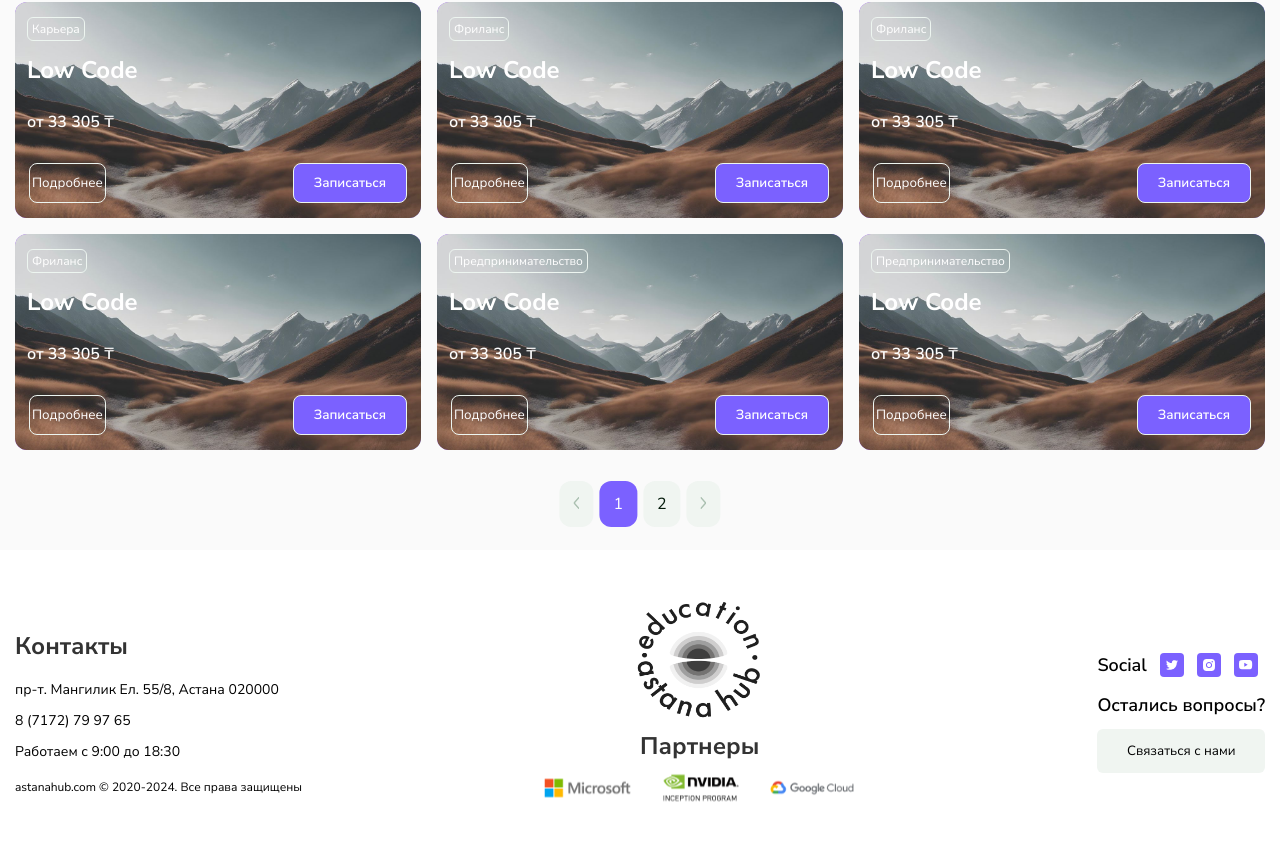
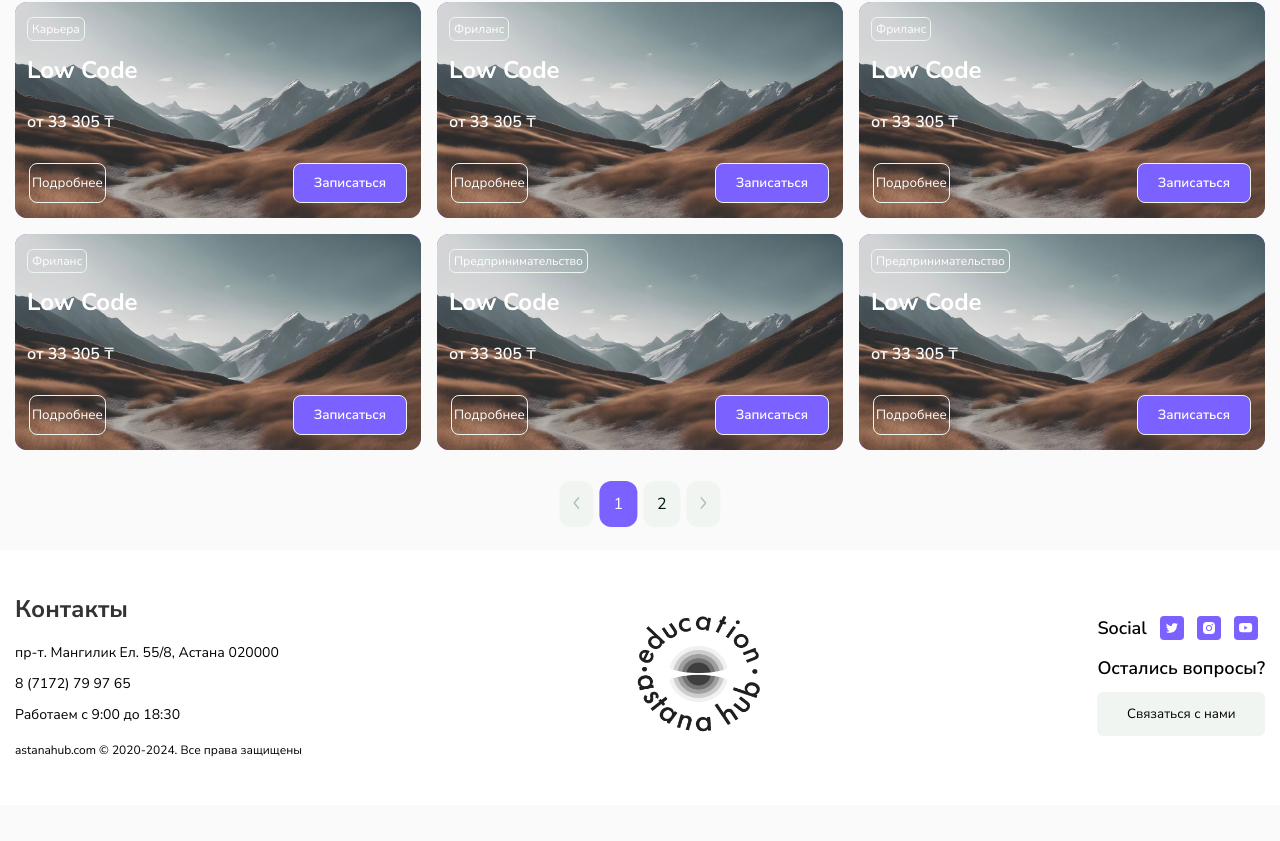
Before and after one commit to Azamat32/AstanaHub, a Vue app: page / in a window 1280 px wide. Shown: the part 1227-2068 px from the top of the page. After the commit the page ends 2032 px from the top, so only its background shows below. Built offline with nearby package versions, Linux system fonts and the light colour scheme.

Commit message:
add footer

```diff
--- a/src/components/Footer/Footer.vue
+++ b/src/components/Footer/Footer.vue
@@ -17,14 +17,14 @@
 
         <div class="footer_hub_logo">
           <img class="footer_logo" src="../../assets/logo mid.png" alt="" />
-          <div class="footer_center">
+          <!-- <div class="footer_center">
             <h1>Партнеры</h1>
             <div class="footer_center_images">
               <img src="../../assets/microsoft.svg" alt="" />
               <img src="../../assets/nvidia.svg" alt="" />
               <img src="../../assets/google.svg" alt="" />
             </div>
-          </div>
+          </div> -->
         </div>
 
         <div class="footer_contacts">
@@ -145,6 +145,9 @@ export default {
     padding-bottom: 45%;
     text-align: center;
   }
+  .footer_logo{
+    margin-bottom: 12px;
+  }
   .footer_left {
     margin-bottom: 30px;
   }
--- a/src/pages/MainPage.vue
+++ b/src/pages/MainPage.vue
@@ -12,9 +12,9 @@
           <div class="main_welcome big_display ">
             <h1>Привет, Алибек! ✌️</h1>
           </div>
-          <div class="mobile_image_banner">
+          <!-- <div class="mobile_image_banner">
             <img src="../assets/image 1.png" />
-          </div>
+          </div> -->
           <component :is="activeSlider"></component>
 
         </div>
```
